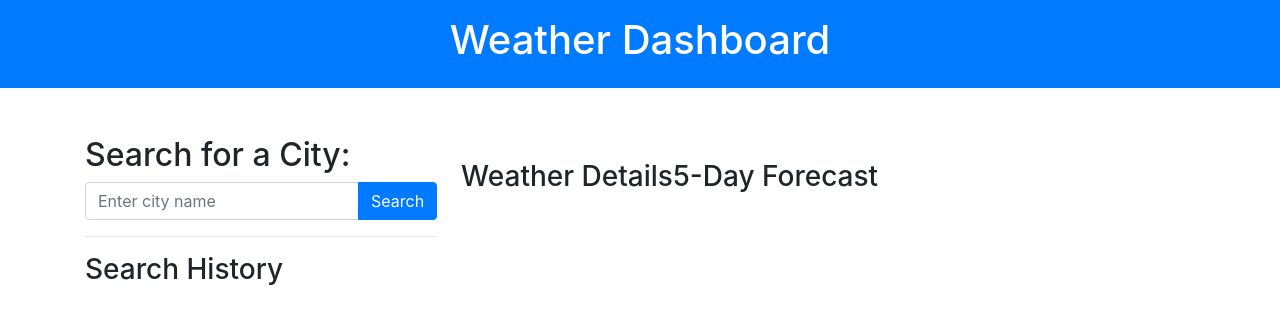
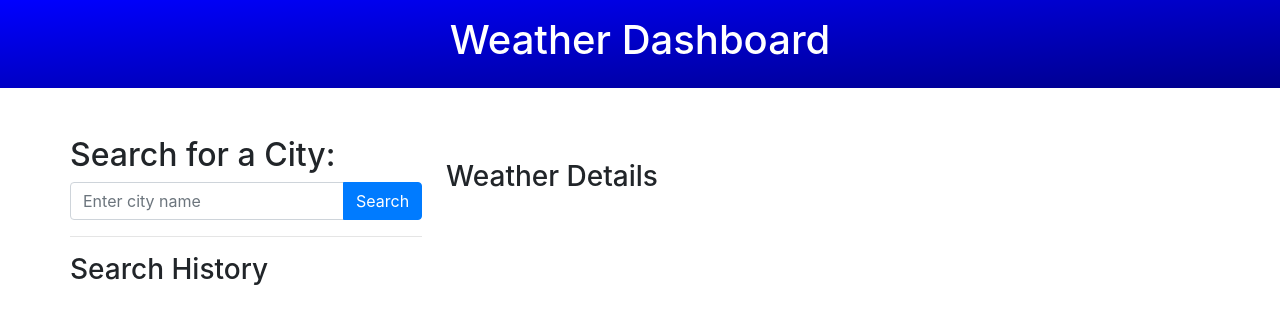
Before and after one commit to SideControlJS/me-weather, a plain HTML site: page index.html in a window 1280 px wide. Drawn offline with nearby package versions, Linux system fonts and the light colour scheme.

Commit message:
updating HTML/bootstrap/layout

```diff
--- a/Assets/style.css
+++ b/Assets/style.css
@@ -0,0 +1,3 @@
+.bg-gradient {
+    background: linear-gradient(to bottom right, blue, darkblue);
+}
--- a/index.html
+++ b/index.html
@@ -5,16 +5,17 @@
     <meta name="viewport" content="width=device-width, initial-scale=1.0">
     <title>Me-Weather</title>
     <link href="https://stackpath.bootstrapcdn.com/bootstrap/4.5.2/css/bootstrap.min.css" rel="stylesheet">
+    <link rel="stylesheet" type="text/css" href="Assets/style.css">
 </head>
 <body>
 
     <!--Full-width Header-->
-    <header class="bg-primary text-white text-center py-3">
+    <header class="bg-primary bg-gradient text-white text-center py-3">
         <h1>Weather Dashboard</h1>
     </header>
 
     <main class="container mt-5 d-flex">
-
+        <div class="row">
     <!-- Search Section -->
         <aside class="mr-4">
             <section>
@@ -45,7 +46,8 @@
         </aside>
 
     <!-- Weather Display Section -->
-    <section class="mt-4">
+        <div clas="col-md-9">
+            <section class="mt-4 text-center">
                 <header>
                     <h3 id="currentCityAndDate">Weather Details</h3>
                 </header>
@@ -54,18 +56,14 @@
                         <!-- Weather info will be inserted here by the script -->
                     </table>
                 </article>
-    </section>
 
             <!-- 5-Day Forecast Section -->
-    <section class="mt-4">
-        <header>
-            <h3>5-Day Forecast</h3>
-        </header>
                 <article id="weatherCards" class="d-flex flex-wrap justify-content-center">
                     <!-- 5-day forecast will be inserted here by the script -->
                 </article>
             </section>
-
+        </div>
+    </div>
 </main>
 
 <script src="https://code.jquery.com/jquery-3.5.1.slim.min.js"></script>
```
Lines whose indentation alone changed are shown as unchanged.
